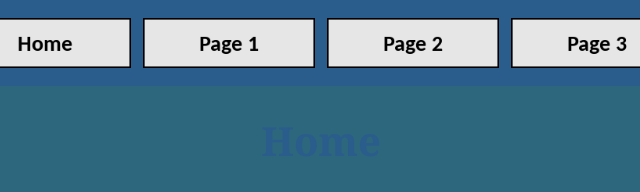
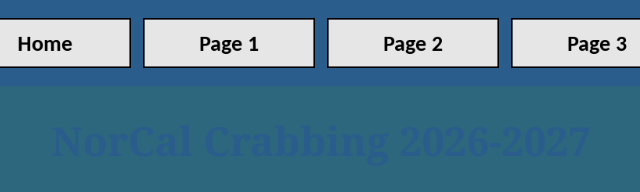
Before and after one commit to kbarrisford/bmis235-html-3, a plain HTML site: page index.html in a window 1280 px wide. Shown: the top 192 px of the page, 319-959 px from the left. Drawn offline with Linux system fonts and the light colour scheme.

Commit message:
Update title and heading for NorCal Crabbing

```diff
--- a/index.html
+++ b/index.html
@@ -8,7 +8,7 @@
 <head>
 <meta charset="utf-8">
 <meta name="author" content="Kyle Barrisford">
-<title>Home</title>
+<title>NorCal Crabbing 2026-2027</title>
 
 <!-- this one line connects the page to the stylesheet -->
 <link rel="stylesheet" href="styles.css">
@@ -28,7 +28,7 @@
     <a href="page3.html"><img src="img/page3.png" alt="Page 3"></a>
 </nav>
 
-<h1>Home</h1>
+<h1>NorCal Crabbing 2026-2027</h1>
 <p>This is the home page. It introduces your idea and points to the other three pages.</p>
 <p>Write about your idea here.</p>
 
```
